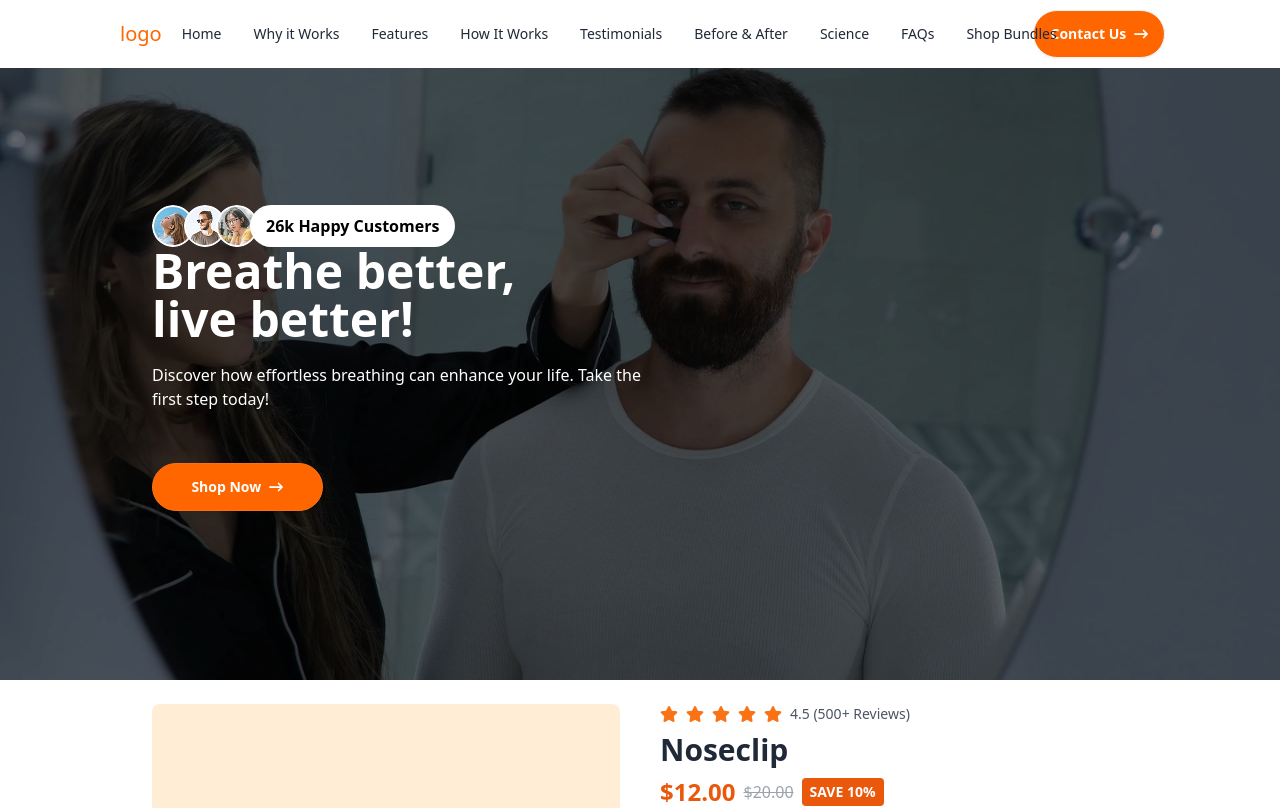
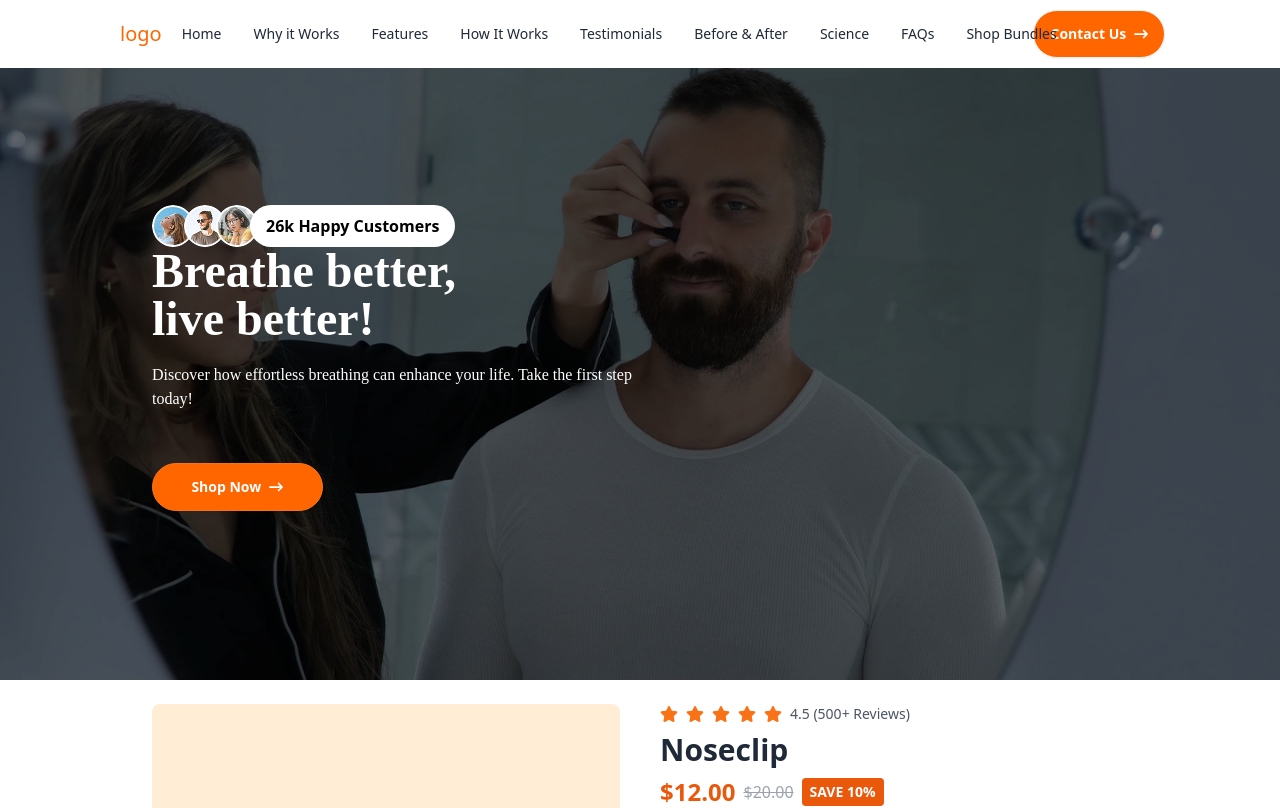
Before and after one commit to mohammadmunnamia0/Task, a React (Vite) app: page / in a window 1280 px wide. Shown: the top 808 px of the page. Built offline with nearby package versions, Linux system fonts and the light colour scheme.

Commit message:
`Update Hero component with font family changes`

```diff
--- a/src/components/Hero/Hero.jsx
+++ b/src/components/Hero/Hero.jsx
@@ -22,10 +22,10 @@ const Hero = () => {
             26k Happy Customers
           </span>
         </div>
-        <h1 className="mb-5 text-5xl font-bold">
+        <h1 className="mb-5 text-5xl font-bold font-Montserrat">
           Breathe better, <br /> live better!
         </h1>
-        <p className="mb-5">
+        <p className="mb-5 font-Montserrat">
           Discover how effortless breathing can enhance your life. Take the
           first step today!
         </p>
```
Also changed, not shown: 2 other files (tests, documents, lock files or other folders).
